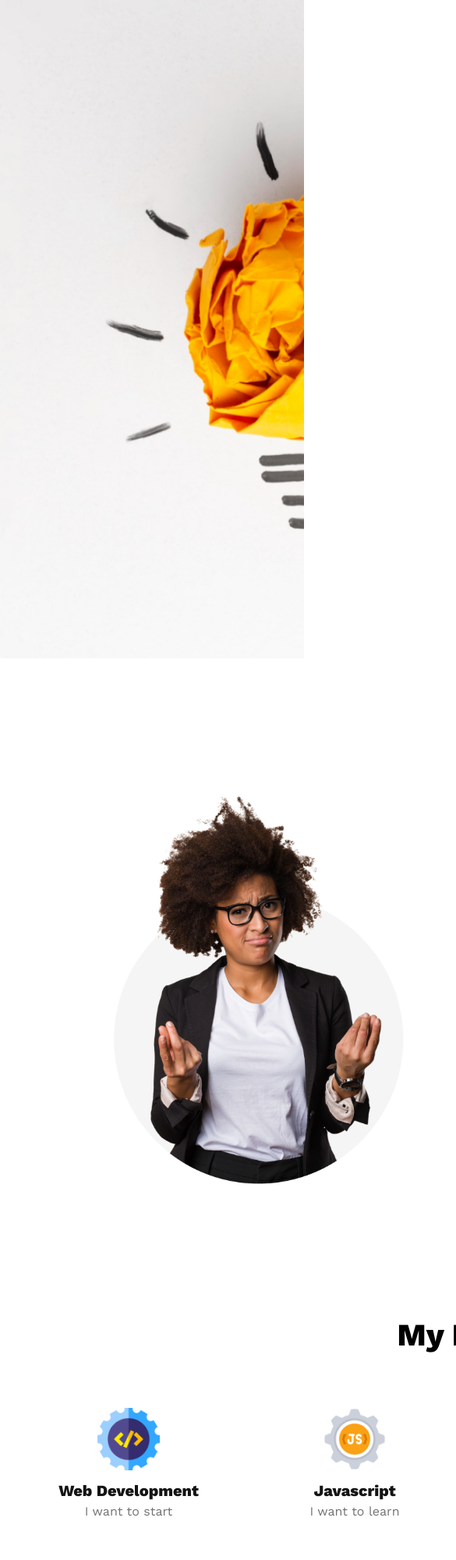
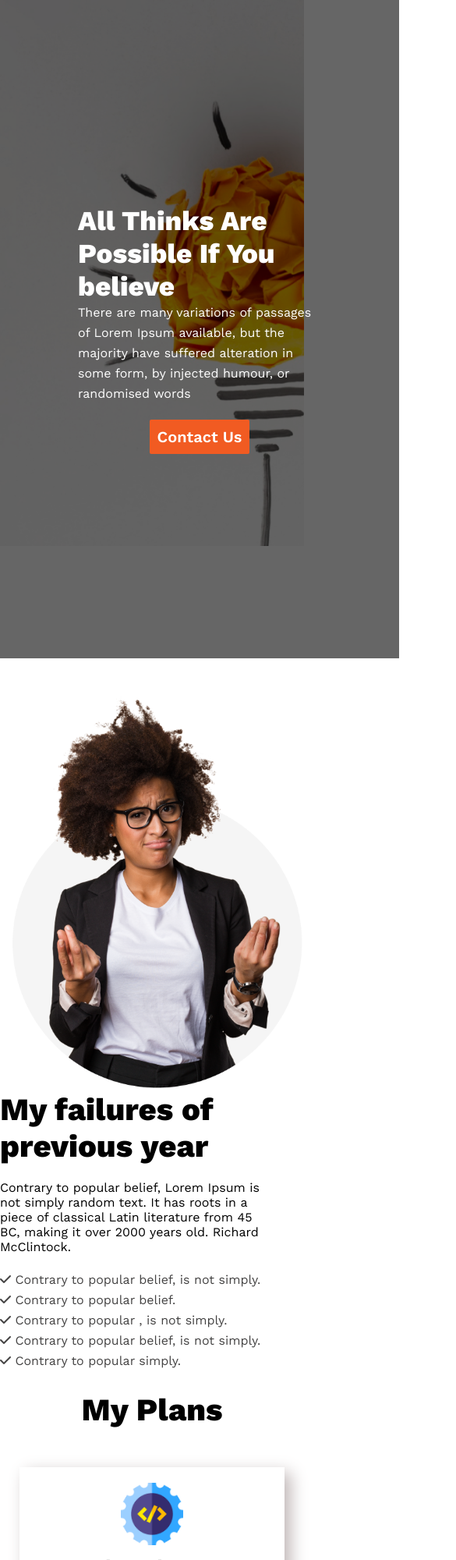
Before and after one commit to probeshnath/happy-new-year-with-html-css, a plain HTML site: page index.html in a window 390 px wide. Shown: the top 2000 px of the page at 78% size, 585 px wide, since content can reach past the window. Drawn offline with nearby package versions, Linux system fonts and the light colour scheme; files whose address does not match are found by name.

Commit message:
responsive design Complete

```diff
--- a/index.html
+++ b/index.html
@@ -12,11 +12,13 @@
     <header>
         <!-- Banner section -->
         <section class="banner">
+            <div class="container">
             <div class="banner_wrapper">
                 <h2>All Thinks Are Possible If You believe</h2>
                 <p>There are many variations of passages of Lorem Ipsum available, but the majority have suffered alteration in some form, by injected humour, or randomised words</p>
                 <button>Contact Us</button>
             </div>
+        </div>
         </section>
     </header>
     <main>
--- a/styles/style.css
+++ b/styles/style.css
@@ -15,7 +15,7 @@
     background-image: url("../images//banner/banner1.png");
     background-repeat: no-repeat;
     background-size: cover;
-    /* width: 100vw; */
+    max-height: 700px;
     height: 100vh;
     clear: both;
 }
@@ -130,7 +130,7 @@ font-size: 20px;
 }
 /* posive section  */
 .positive-wrapper{
-    background-image: url(../images//watch.png);
+    background-image: url(../images//watch.png),linear-gradient(rgba(0,0,0,0.2),rgba(0,0,0,0.4));
     background-repeat: no-repeat;
     background-size: cover;
     width: 100%;
@@ -141,8 +141,6 @@ font-size: 20px;
     align-items: self-start;
     justify-content: center;
     padding-left: 50px;
-    backdrop-filter: blur(156px);
-    background: linear-gradient(90deg, #F15B22 0%, rgba(241, 91, 34, 0.00) 100%)
 }
 .positive-wrapper h3 {
     color: #fff;
@@ -208,3 +206,89 @@ footer {
     border-radius: 2px;
     background: white;
 }
+
+
+/* media query */
+@media only screen and (max-width: 1200px){
+    /*Tablets [601px -> 1200px]*/
+    .banner_wrapper {
+        width: 80vw;
+        height: 100vh;
+        padding: 0px 100px;
+        display: flex;
+        flex-direction: column;
+        align-items: center;
+        justify-content: center;
+        text-align: left;
+        background: #00000099;
+        color: white !important;
+    }
+    .banner_wrapper h2 {
+        color: white;
+        text-align: left;
+    }
+    .banner_wrapper P{
+        color: white;
+    }
+    section.failer-year {
+        display: flex;
+        align-items: center;
+        width: 100vw;
+        height: 100vh;
+        justify-content: center;
+        margin: auto;
+        flex-direction: column;
+        margin-top: 200px;
+    }
+    section.plan {
+        width: 100vw;
+        text-align: center;
+    }
+    .container {
+        width: 100vw;
+        margin: auto;
+    }
+
+
+}
+@media only screen and (max-width: 926px){
+	/*Big smartphones [426px -> 600px]*/
+    .banner {
+        /* background-size: contain; */
+    }
+    .container h3 {
+        text-align: center;
+        font-weight: 700;
+        font-size: 40px;
+        margin-top: 40px;
+    }
+    .plan-item-wrapper {
+        display: flex;
+        justify-content: space-around;
+        align-items: center;
+        padding: 50px 20px;
+        flex-direction: column;
+    }
+    .plan-item {
+        width: 300px;
+        text-align: center;
+        padding: 20px;
+        box-shadow: 8px 7px 20px 0px #c1b7b7;
+    }
+    .footer-wrpper {
+        display: flex;
+        justify-content: space-between;
+        flex-direction: column;
+        gap: 50px;
+    }
+    .footer-part-2 input {
+        width: 80vw;
+    }
+
+}
+@media only screen and (max-width: 800px){
+	/*Small smartphones [325px -> 425px]*/
+    .container{
+        width: 100vw;
+    }
+}
```
